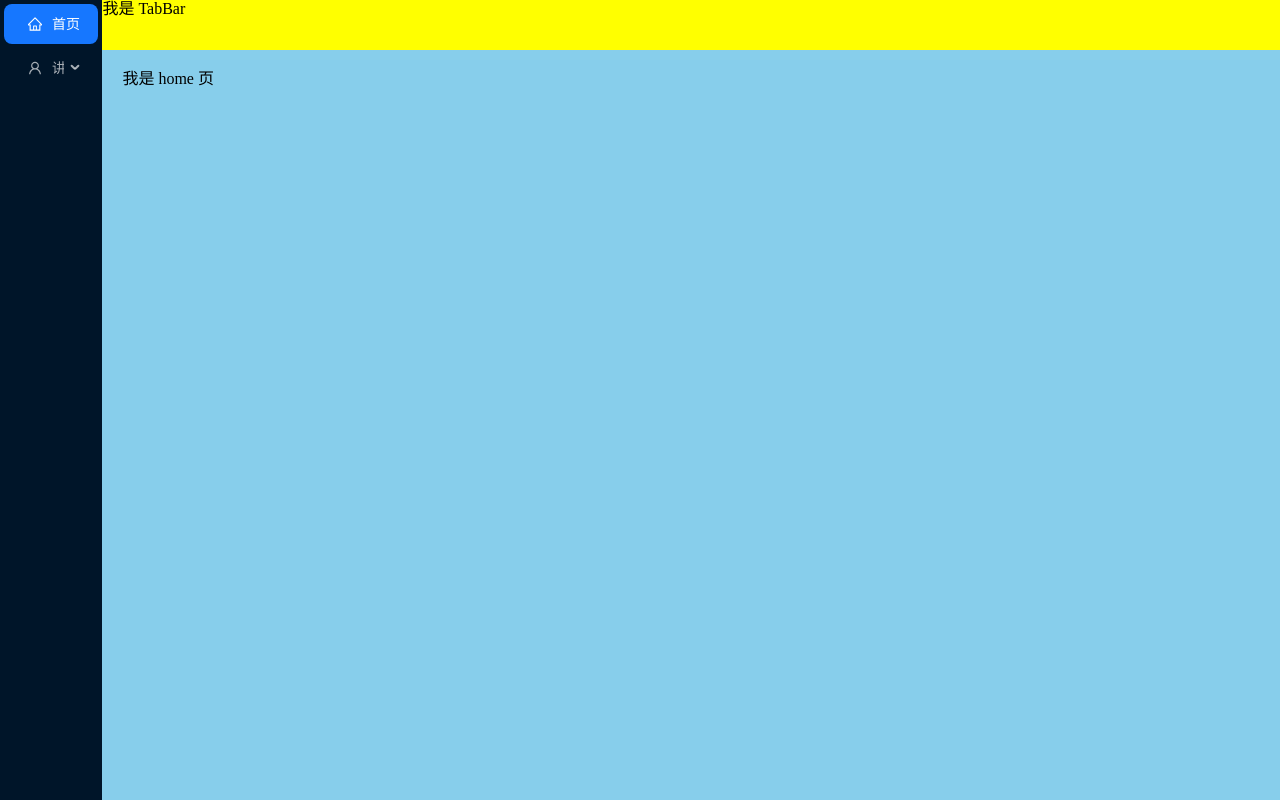
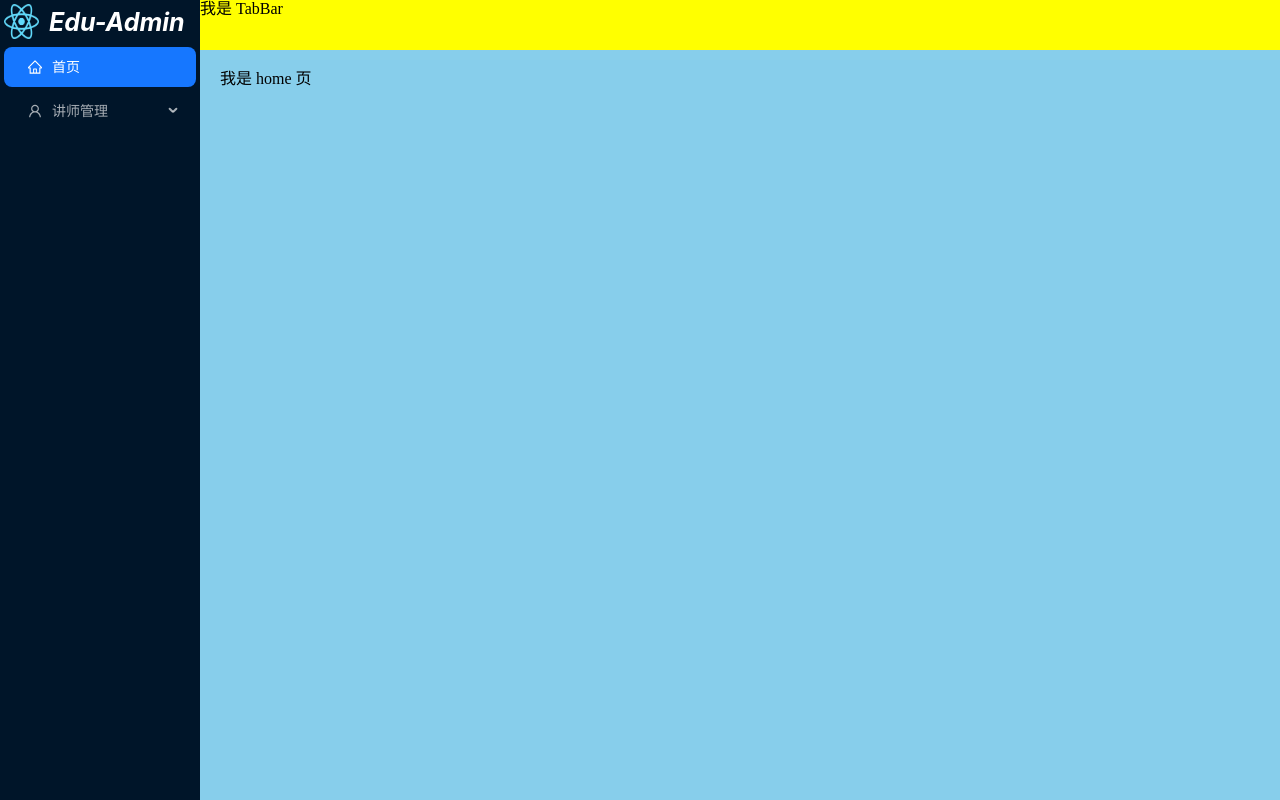
Before and after one commit to yuunik/edu-admin, a React (Vite) app: page /home in a window 1280 px wide. Built offline with nearby package versions, Linux system fonts and the light colour scheme; no server answers; sample sign-in values are in the browser's storage.

Commit message:
feat: layout - 封装侧边菜单栏的 logo及menu组件

```diff
--- a/src/layout/components/EduMenu/index.tsx
+++ b/src/layout/components/EduMenu/index.tsx
@@ -5,6 +5,9 @@ import { Menu } from 'antd'
 
 import type { MenuProps } from 'antd'
 import routes from '@/router/routes'
+
+// 引入样式
+import './index.scss'
 
 // 路由类型
 type RouteType = {
--- /dev/null
+++ b/src/layout/components/WebsiteLogo/index.scss
@@ -0,0 +1,19 @@
+.website-info {
+  width: 100%;
+  display: flex;
+  align-items: center;
+  margin: 4px;
+
+  .logo {
+    width: 35px;
+    height: 35px;
+  }
+
+  .name {
+    font: $font-base-style;
+    color: #fff;
+    font-size: 25px;
+    font-style: italic;
+    margin-left: 10px;
+  }
+}
--- /dev/null
+++ b/src/layout/components/WebsiteLogo/index.tsx
@@ -0,0 +1,14 @@
+import Logo from '@/assets/images/logo.png'
+// 引入样式
+import './index.scss'
+
+const WebsiteLogo = () => {
+  return (
+    <div className="website-info">
+      <img src={Logo} alt="logo" className="logo" />
+      <strong className="name">Edu-Admin</strong>
+    </div>
+  )
+}
+
+export default WebsiteLogo
--- a/src/layout/index.tsx
+++ b/src/layout/index.tsx
@@ -1,11 +1,12 @@
+import { useEffect } from 'react'
 import { Outlet } from 'react-router-dom'
 
 import { getUserInfo } from '@/apis/login'
 import EduMenu from './components/EduMenu'
+import WebsiteLogo from '@/layout/components/WebsiteLogo'
 
 // 引入样式
 import './index.scss'
-import { useEffect } from 'react'
 
 const Layout = () => {
   // 组件挂载后获取用户信息
@@ -15,8 +16,11 @@ const Layout = () => {
 
   return (
     <div className="layout-container">
-      {/* 侧边菜单栏 */}
+      {/* 侧边菜单栏容器 */}
       <aside className="menu">
+        {/* 网站 logo*/}
+        <WebsiteLogo />
+        {/* 菜单栏 */}
         <EduMenu />
       </aside>
       <div className="content-container">
--- a/src/styles/variable.scss
+++ b/src/styles/variable.scss
@@ -3,8 +3,11 @@
  */
 
 // 侧边菜单栏宽度
-$menu-width: 8%;
+$menu-width: 200px;
 // 侧边菜单栏折叠后的宽度
 $menu-fold-width: 50px;
 // 侧边菜单栏的背景色
 $menu-bg-color: #001529;
+
+// 基础字体样式
+$font-base-style: bold 48px -apple-system, BlinkMacSystemFont, 'Segoe UI', Roboto, 'Helvetica Neue', Arial, 'Noto Sans', sans-serif, 'Apple Color Emoji', 'Segoe UI Emoji', 'Segoe UI Symbol', 'Noto Color Emoji', sans-serif;
```
Also changed, not shown: src/layout/components/EduMenu/index.scss (added).
